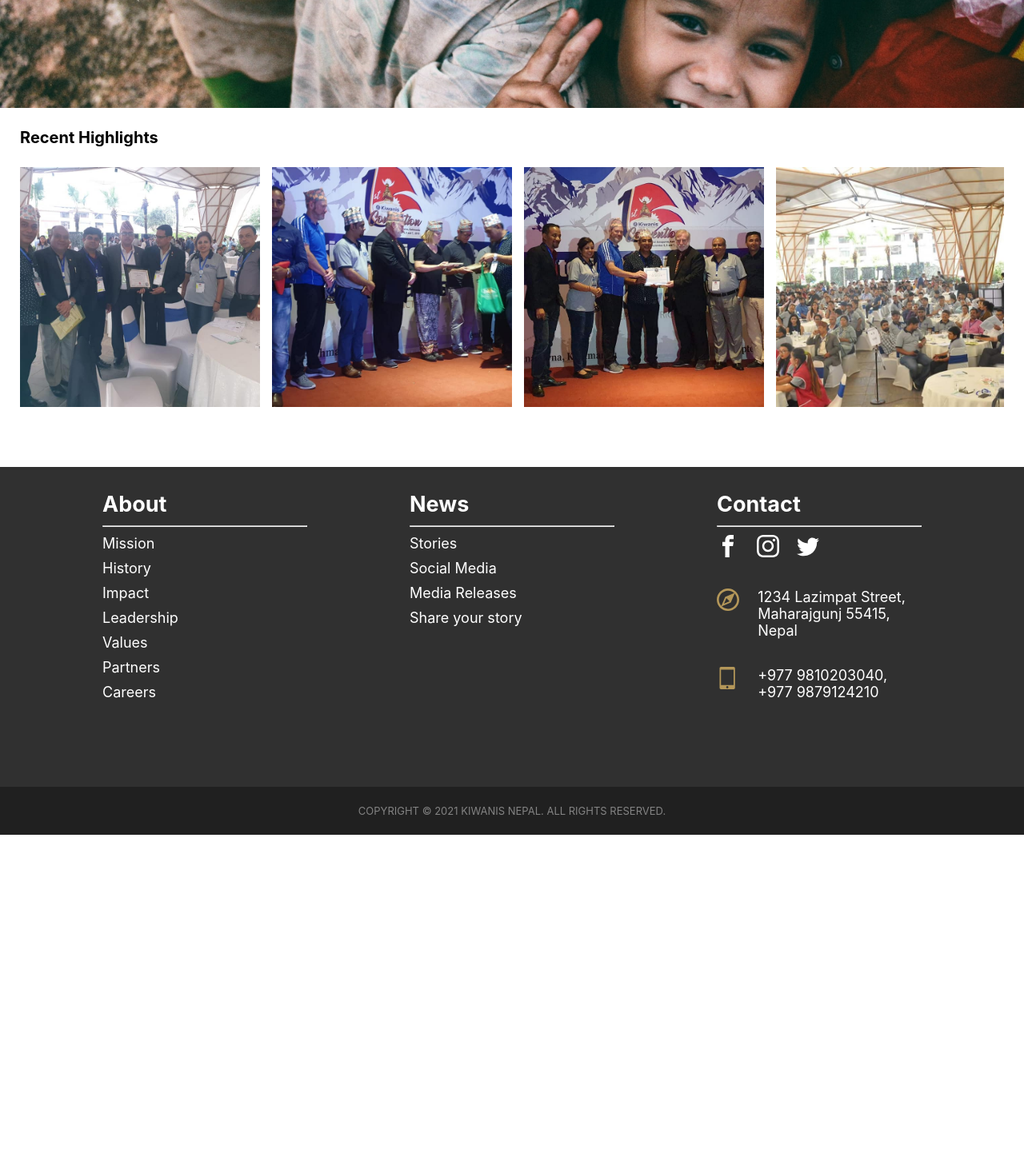
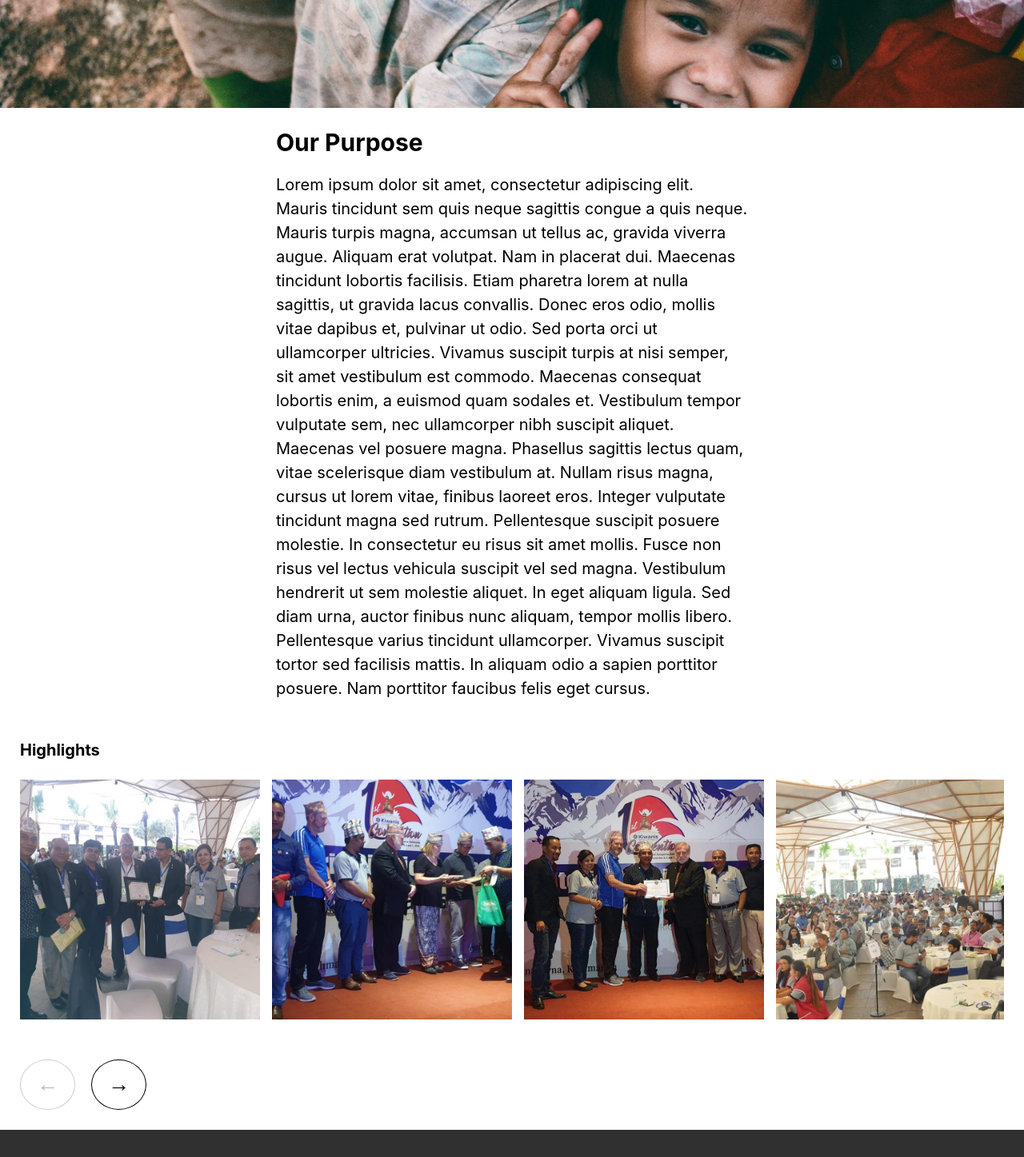
Before and after one commit to Azazel5/kiwanis-club, a React (Create React App) app: page / in a window 1280 px wide. Shown: the part 600-2047 px from the top of the page at 80% size. Before the commit the page ends 1644 px from the top, so only its background shows below. Built offline with nearby package versions, Linux system fonts and the light colour scheme.

Commit message:
feature: added buttons for horizontal scrolling of gallery
- Wrote scrolling logic on button click using states and refs
- Handled disabling/enabling styles and behavior
- Added the purpose section, along with some items for the navbar
- Added comments to several files

```diff
--- a/src/App.js
+++ b/src/App.js
@@ -45,8 +45,19 @@ const App = () => {
                 navbarScrolled={navbarScrolled} menuClicked={menuClicked}
                 menuButtonClickHandler={menuButtonClickHandler} />
 
-            <div className="app_image-container">
-                <img src={headerPhoto} alt="header" className="app_image-container__image" />
+            <div className="app__image-container">
+                <img src={headerPhoto} alt="header" className="app__image-container__image" />
+            </div>
+
+            <div className="app__purpose-container">
+                <h2>Our Purpose</h2>
+                <p>
+                    Lorem ipsum dolor sit amet, consectetur adipiscing elit. Mauris tincidunt sem quis neque sagittis congue a quis neque. Mauris turpis magna, accumsan ut tellus ac, gravida viverra augue. Aliquam erat volutpat. Nam in placerat dui. Maecenas tincidunt lobortis facilisis. Etiam pharetra lorem at nulla sagittis, ut gravida lacus convallis. Donec eros odio, mollis vitae dapibus et, pulvinar ut odio. Sed porta orci ut ullamcorper ultricies. Vivamus suscipit turpis at nisi semper, sit amet vestibulum est commodo. Maecenas consequat lobortis enim, a euismod quam sodales et. Vestibulum tempor vulputate sem, nec ullamcorper nibh suscipit aliquet.
+
+                    Maecenas vel posuere magna. Phasellus sagittis lectus quam, vitae scelerisque diam vestibulum at. Nullam risus magna, cursus ut lorem vitae, finibus laoreet eros. Integer vulputate tincidunt magna sed rutrum. Pellentesque suscipit posuere molestie. In consectetur eu risus sit amet mollis. Fusce non risus vel lectus vehicula suscipit vel sed magna.
+
+                    Vestibulum hendrerit ut sem molestie aliquet. In eget aliquam ligula. Sed diam urna, auctor finibus nunc aliquam, tempor mollis libero. Pellentesque varius tincidunt ullamcorper. Vivamus suscipit tortor sed facilisis mattis. In aliquam odio a sapien porttitor posuere. Nam porttitor faucibus felis eget cursus.
+                </p>
             </div>
 
             <ImageGallery />
--- a/src/App.scss
+++ b/src/App.scss
@@ -1,5 +1,5 @@
 .app {
-    .app_image-container {
+    &__image-container {
         // Setting the height of header image to be the size of vertical window - height of navigation bar
         height: calc(100vh - 6.5rem);
 
@@ -9,4 +9,19 @@
             object-fit: cover;
         }
     }
+
+    &__purpose-container {
+        font-size: 2rem;
+        padding: 2.5rem;
+        width: 50%;
+        margin: 0 auto;
+
+        & > *:not(:last-child) {
+            margin-bottom: 2rem;
+        }
+
+        & p {
+            line-height: 3rem;
+        }
+    }
 }
--- a/src/components/ImageModal/ImageModal.scss
+++ b/src/components/ImageModal/ImageModal.scss
@@ -11,6 +11,9 @@
         display: flex;
         flex-direction: column;
         position: absolute;
+
+        // Specify a constraint for the width of the centered div so the image inside it can
+        // adjust accordingly
         max-width: 50%;
         min-width: 30rem;
         top: 50%;
@@ -19,6 +22,7 @@
         background-color: white;
 
         &--img {
+            // Set a limit on the height for each image and make it fit its parent div
             width: 100%;
             height: 35rem;
             object-fit: cover;
--- a/src/components/MenuOverlay/MenuOverlay.js
+++ b/src/components/MenuOverlay/MenuOverlay.js
@@ -12,7 +12,13 @@ const MenuOverlay = props => {
             classNames="overlay-animation"
             unmountOnExit
         >
-            <div className="menu-overlay"></div>
+            <div className="menu-overlay">
+                <div className="menu-overlay__container">
+                    <div className="menu-overlay__container__item">Events</div>
+                    <div className="menu-overlay__container__item">Projects</div>
+                    <div className="menu-overlay__container__item">About Us</div>
+                </div>
+            </div>
         </CSSTransition>
     )
 }
--- a/src/components/MenuOverlay/MenuOverlay.scss
+++ b/src/components/MenuOverlay/MenuOverlay.scss
@@ -6,8 +6,35 @@
     height: 100%;
     width: 100%;
     background-color: white;
+
+    &__container {
+        display: flex;
+        flex-direction: column;
+        align-items: center;
+        justify-content: center;
+        position: absolute;
+        top: 50%;
+        left: 50%;
+        transform: translate(-50%, -50%);
+
+        font-size: 4rem;
+
+        &__item {
+            cursor: pointer;
+            transition: opacity .3s;
+
+            &:not(:last-child) {
+                margin-bottom: 3rem;
+            }
+
+            &:hover {
+                opacity: 0.55;
+            }
+        }
+    }
 }
 
+// Animation classes for when the menu comes to and exits the screen
 .overlay-animation {
     &-enter {
         -webkit-animation: slide-left 0.7s cubic-bezier(0.25, 0.46, 0.45, 0.94) both;
--- a/src/containers/ImageGallery/ImageContent.js
+++ b/src/containers/ImageGallery/ImageContent.js
@@ -9,7 +9,7 @@ import Image6 from '../../assets/Images/pic6.jpg'
 export const ImageJson = {
     "image1": {
         "path": Image1,
-        "description": "Image 1 description"
+        "description": "Lorem, ipsum dolor sit amet consectetur adipisicing elit. Maxime praesentium sit quos nobis, iure excepturi minima veritatis explicabo asperiores magnam velit sint harum porro aspernatur doloribus. Sequi ullam omnis itaque."
     },
 
     "image2": {
--- a/src/containers/ImageGallery/ImageGallery.js
+++ b/src/containers/ImageGallery/ImageGallery.js
@@ -1,14 +1,17 @@
-import { useState } from 'react'
+import { useRef, useState } from 'react'
 import './ImageGallery.scss'
 
 import { ImageJson } from './ImageContent'
 import ImageModal from '../../components/ImageModal/ImageModal'
 import { CSSTransition } from 'react-transition-group'
+import { scrollTo } from '../../utils/animations/animations'
 
 const ImageGallery = props => {
     /** State variables **/
     const [modalOpen, setModalOpen] = useState(false)
     const [selectedImage, setSelectedImage] = useState(null);
+    const [disableScroll, setDisableScroll] = useState({ leftButton: true, rightButton: false })
+    const galleryBoxRef = useRef()
 
     /** Event handlers **/
     const setModalStateHandler = (key) => {
@@ -20,7 +23,29 @@ const ImageGallery = props => {
         setModalOpen(false)
     }
 
+    // On left/right button click, disables both buttons first, advances the gallery box's left
+    // scroll position, and sets the state of the buttons depening on if scrollLeft is 0
+    // (leftButton should be disabled), maximum scroll achieved (rightButton should be disabled)
+    // or both buttons enabled.
+    const scrollButtonClickHandler = scrollOffset => {
+        setDisableScroll({ leftButton: true, rightButton: true })
+
+        scrollTo(galleryBoxRef.current, galleryBoxRef.current.scrollLeft + scrollOffset, 1250, () => {
+            const maximumRightScroll = galleryBoxRef.current.scrollWidth - galleryBoxRef.current.clientWidth;
+
+            if (galleryBoxRef.current.scrollLeft === maximumRightScroll)
+                setDisableScroll({ leftButton: false, rightButton: true })
+            else if (galleryBoxRef.current.scrollLeft === 0)
+                setDisableScroll({ leftButton: true, rightButton: false })
+            else
+                setDisableScroll({ leftButton: false, rightButton: false })
+        })
+    }
+
     /** Higher order functions **/
+
+    // Loops through the ImageJson object and creates the image containers with their images
+    // Structure the backend Json response similar to ImageContent.js
     const galleryItems = Object.keys(ImageJson).map(key => {
         return (
             <div className="image-container" key={key} onClick={() => setModalStateHandler(key)}>
@@ -29,10 +54,14 @@ const ImageGallery = props => {
         )
     })
 
+    /** Inline Styles **/
+    const leftButtonStyles = { borderColor: disableScroll['leftButton'] ? '#CDCDCD' : 'black' }
+    const rightButtonStyles = { borderColor: disableScroll['rightButton'] ? '#CDCDCD' : 'black' }
+
     return (
         <div className="image-gallery">
-            <h2>Recent Highlights</h2>
-            <div className="image-gallery__box">{galleryItems}</div>
+            <h2>Highlights</h2>
+            <div className="image-gallery__box" ref={galleryBoxRef}>{galleryItems}</div>
             <CSSTransition
                 in={modalOpen}
                 timeout={700}
@@ -43,6 +72,11 @@ const ImageGallery = props => {
                     selectedImage={selectedImage} modalOpen={modalOpen}
                     closeModalHandler={closeModalHandler} />
             </CSSTransition>
+
+            <div className="image-gallery__button-container">
+                <button style={leftButtonStyles} onClick={() => scrollButtonClickHandler(-500)} disabled={disableScroll['leftButton']} className="button">&#8592;</button>
+                <button style={rightButtonStyles} onClick={() => scrollButtonClickHandler(500)} disabled={disableScroll['rightButton']} className="button">&#8594;</button>
+            </div>
         </div>
     )
 }
--- a/src/containers/ImageGallery/ImageGallery.scss
+++ b/src/containers/ImageGallery/ImageGallery.scss
@@ -12,6 +12,26 @@
 
         &::-webkit-scrollbar {
             display: none;
+        }
+    }
+
+    &__button-container {
+        display: inline-block;
+
+        .button {
+            background-color: transparent;
+            cursor: pointer;
+            padding: 1.5rem 2rem;
+            border-radius: 50%;
+            border: 1.5px solid rgba($color: black, $alpha: 0.8);
+            text-decoration: none;
+            outline: none;
+
+            font-size: 2.7rem;
+
+            &:not(:last-child) {
+                margin-right: 2rem;
+            }
         }
     }
 }
--- /dev/null
+++ b/src/utils/animations/animations.js
@@ -0,0 +1,25 @@
+export const scrollTo = (element, to, duration, scrollToDone = null) => {
+    Math.easeInOutQuad = (t, b, c, d) => {
+        t /= d / 2;
+        if (t < 1) return c / 2 * t * t + b;
+        t--;
+        return -c / 2 * (t * (t - 2) - 1) + b;
+    };
+
+    let start = element.scrollLeft,
+        change = to - start,
+        currentTime = 0,
+        increment = 20;
+
+    const animateScroll = () => {
+        currentTime += increment;
+        const val = Math.easeInOutQuad(currentTime, start, change, duration);
+        element.scrollLeft = val;
+        if (currentTime < duration) {
+            setTimeout(animateScroll, increment);
+        } else {
+            if (scrollToDone) scrollToDone();
+        }
+    };
+    animateScroll();
+}
```
